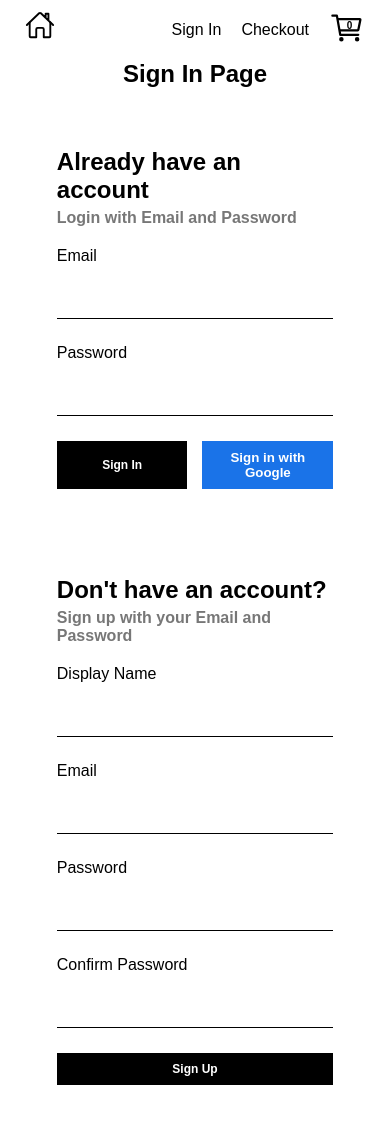
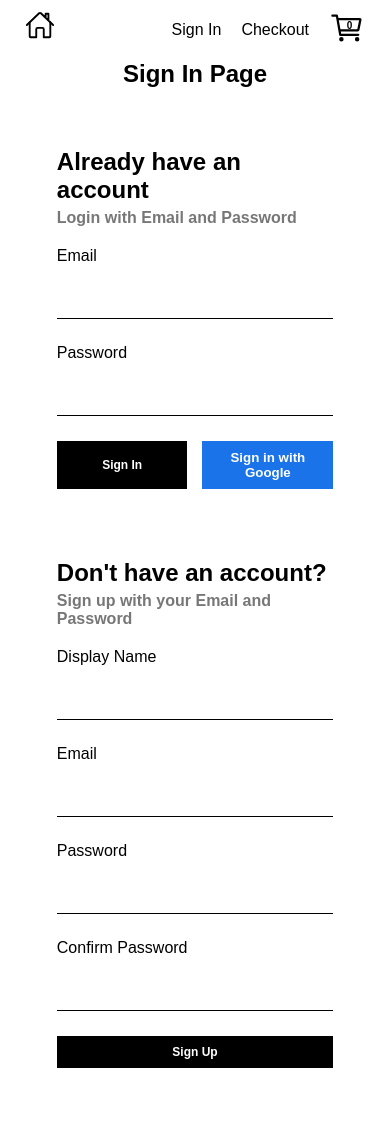
Before and after one commit to bartswierz/shopping-website, a React (Create React App) app: page /Authentication in a window 390 px wide. Shown: the top 1124 px of the page. Before the commit the page ends 1085 px from the top, so only its background shows below. Built offline with nearby package versions, Linux system fonts and the light colour scheme; no server answers; the database is empty.

Commit message:
fixed margin-bottom for authentication page

```diff
--- a/src/components/routes/authentication/authentication.styles.scss
+++ b/src/components/routes/authentication/authentication.styles.scss
@@ -23,7 +23,7 @@
     justify-items: center;
     gap: 50px;
     width: 95vw;
-    min-height: 100vh;
+    max-height: 100rem;
   }
 }
 
--- a/src/components/sign-in-form/sign-in-form.styles.scss
+++ b/src/components/sign-in-form/sign-in-form.styles.scss
@@ -92,7 +92,7 @@
 @media screen and (max-width: 576px) {
   .sign-in-form-container {
     width: 80%;
+    min-width: 275px;
     max-height: 400px;
-    min-width: 275px;
   }
 }
--- a/src/components/sign-up-form/sign-up-form.styles.scss
+++ b/src/components/sign-up-form/sign-up-form.styles.scss
@@ -70,7 +70,7 @@
     // width: 99%;
     // min-width: 220px;
     width: 80%;
-    max-height: 400px;
+    // max-height: 400px;
     min-width: 275px;
   }
 }
```
